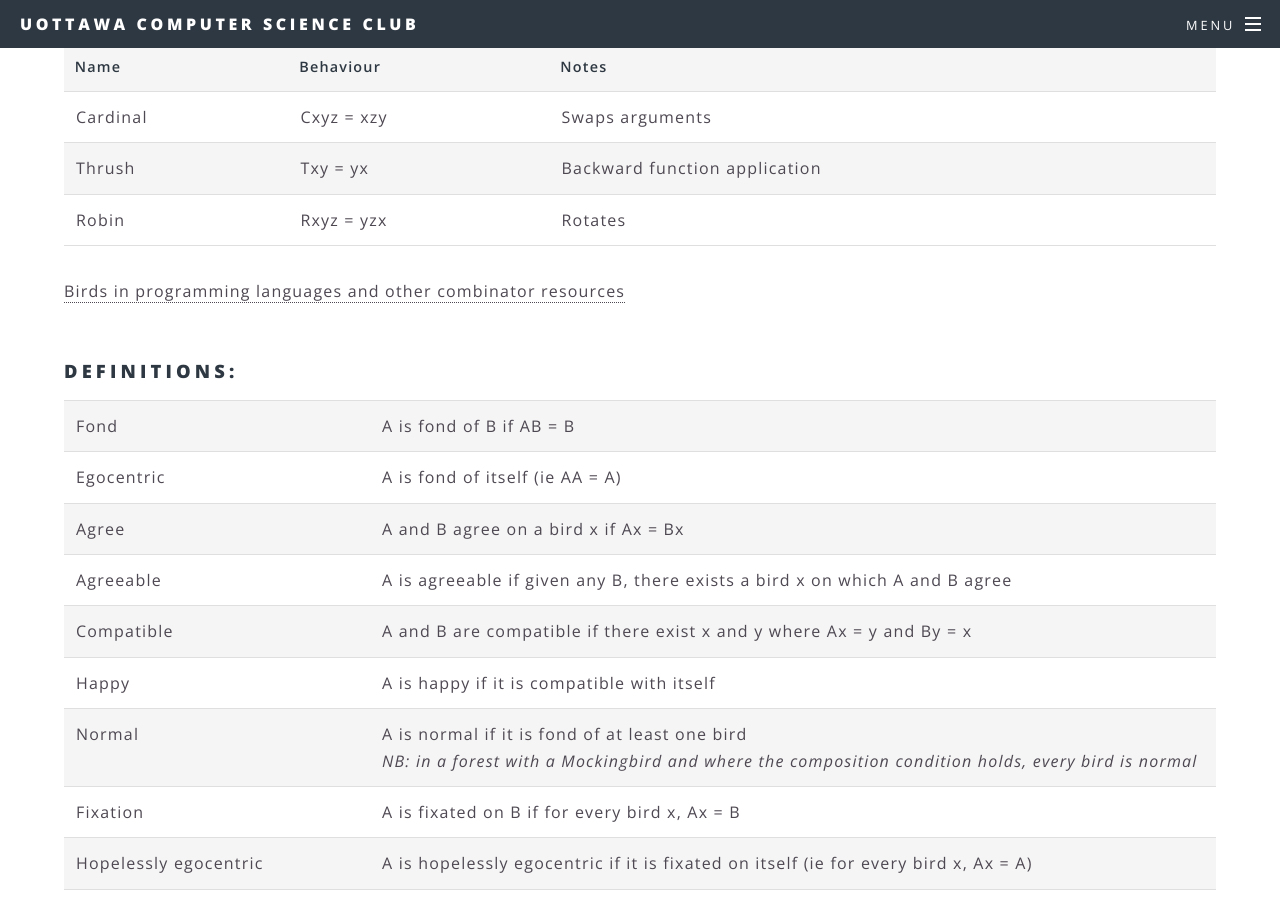
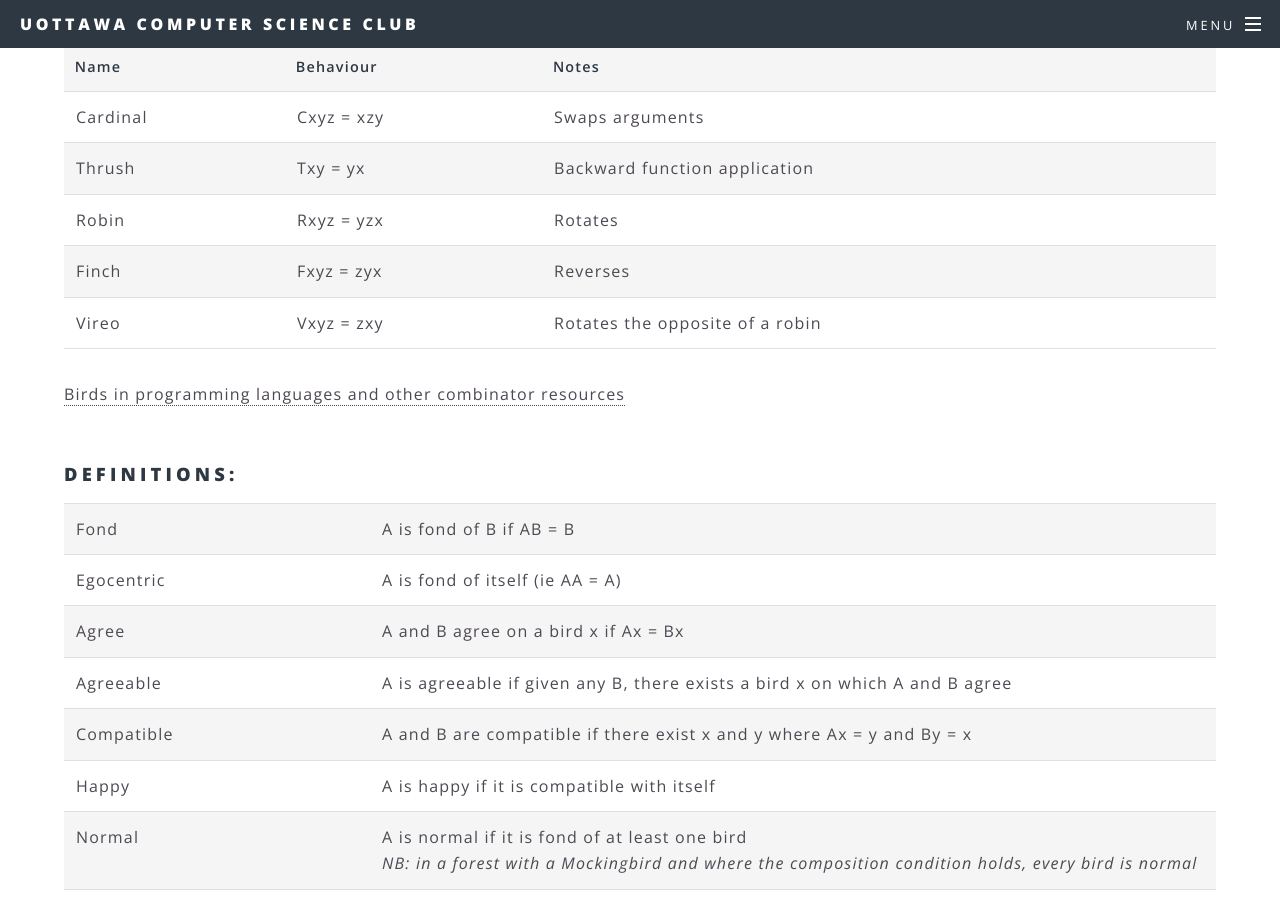
Before and after one commit to uocsclub/uocsclub.github.io, a Jekyll site: the page built from bookclub/25-26.html, in a window 1280 px wide and 900 px high, scrolled down 1469 px. Built offline with Jekyll 4.4.1, drawn with Linux system fonts in a browser that asks for light colours.

Commit message:
add more birds

```diff
--- a/bookclub/25-26.html
+++ b/bookclub/25-26.html
@@ -42,10 +42,12 @@ subtitle: Raymond Smullyan
 
 	<h4>Permuting birds</h4>
 	<table>
-			<tr> <th>Name</th>     <th>Behaviour</th>  <th>Notes</th>                         </tr>
-			<tr> <td>Cardinal</td> <td>Cxyz = xzy</td> <td>Swaps arguments</td>               </tr>
-			<tr> <td>Thrush</td>   <td>Txy = yx</td>   <td>Backward function application</td> </tr>
-			<tr> <td>Robin</td>    <td>Rxyz = yzx</td> <td>Rotates</td>                       </tr>
+			<tr> <th>Name</th>     <th>Behaviour</th>  <th>Notes</th>                            </tr>
+			<tr> <td>Cardinal</td> <td>Cxyz = xzy</td> <td>Swaps arguments</td>                  </tr>
+			<tr> <td>Thrush</td>   <td>Txy = yx</td>   <td>Backward function application</td>    </tr>
+			<tr> <td>Robin</td>    <td>Rxyz = yzx</td> <td>Rotates</td>                          </tr>
+			<tr> <td>Finch</td>    <td>Fxyz = zyx</td> <td>Reverses</td>                         </tr>
+			<tr> <td>Vireo</td>    <td>Vxyz = zxy</td> <td>Rotates the opposite of a robin</td>  </tr>
 	</table>
 
 	<a href="https://combinatorylogic.com/links.html" target="blank">Birds in programming languages and other combinator resources</a>
```
